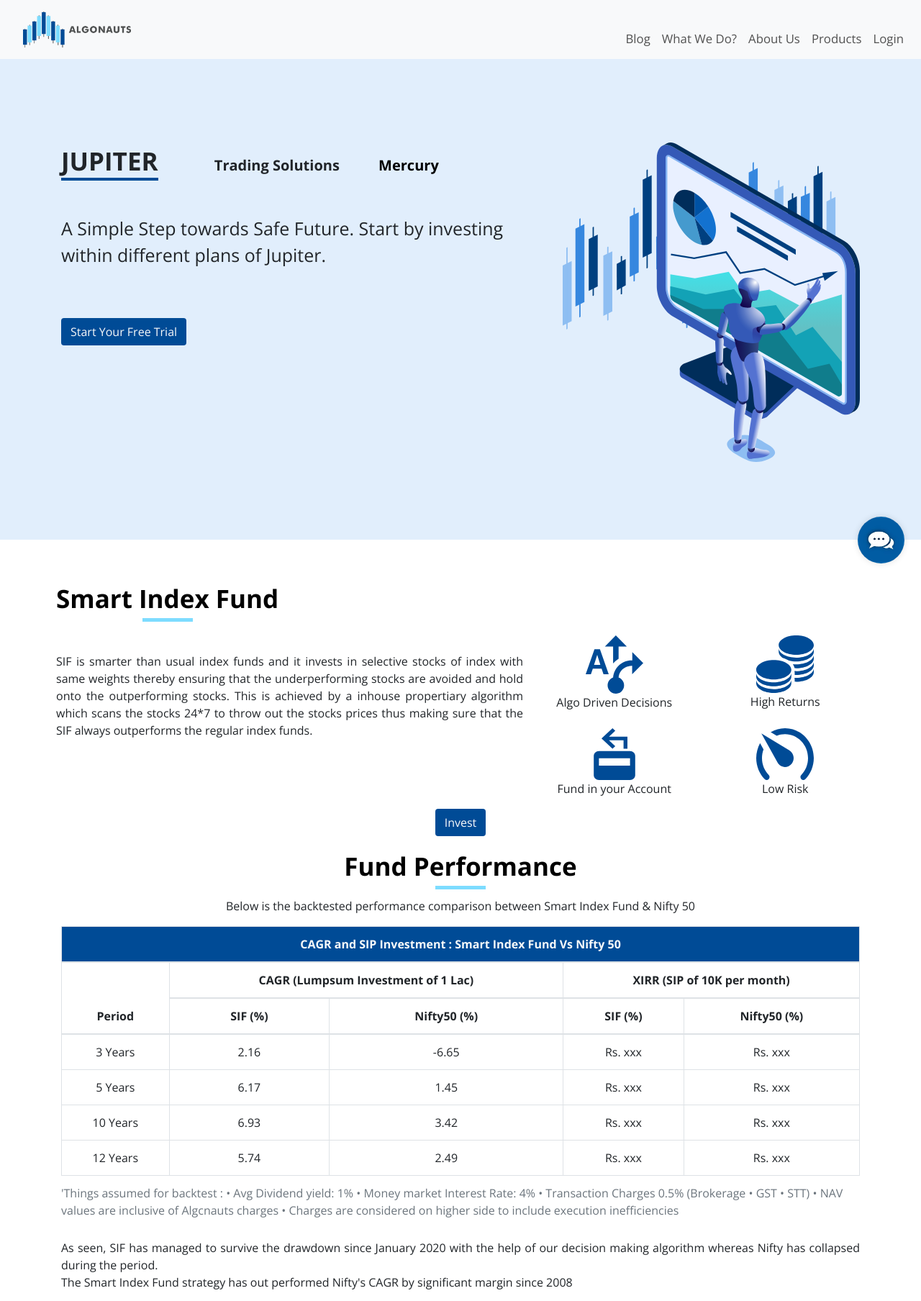
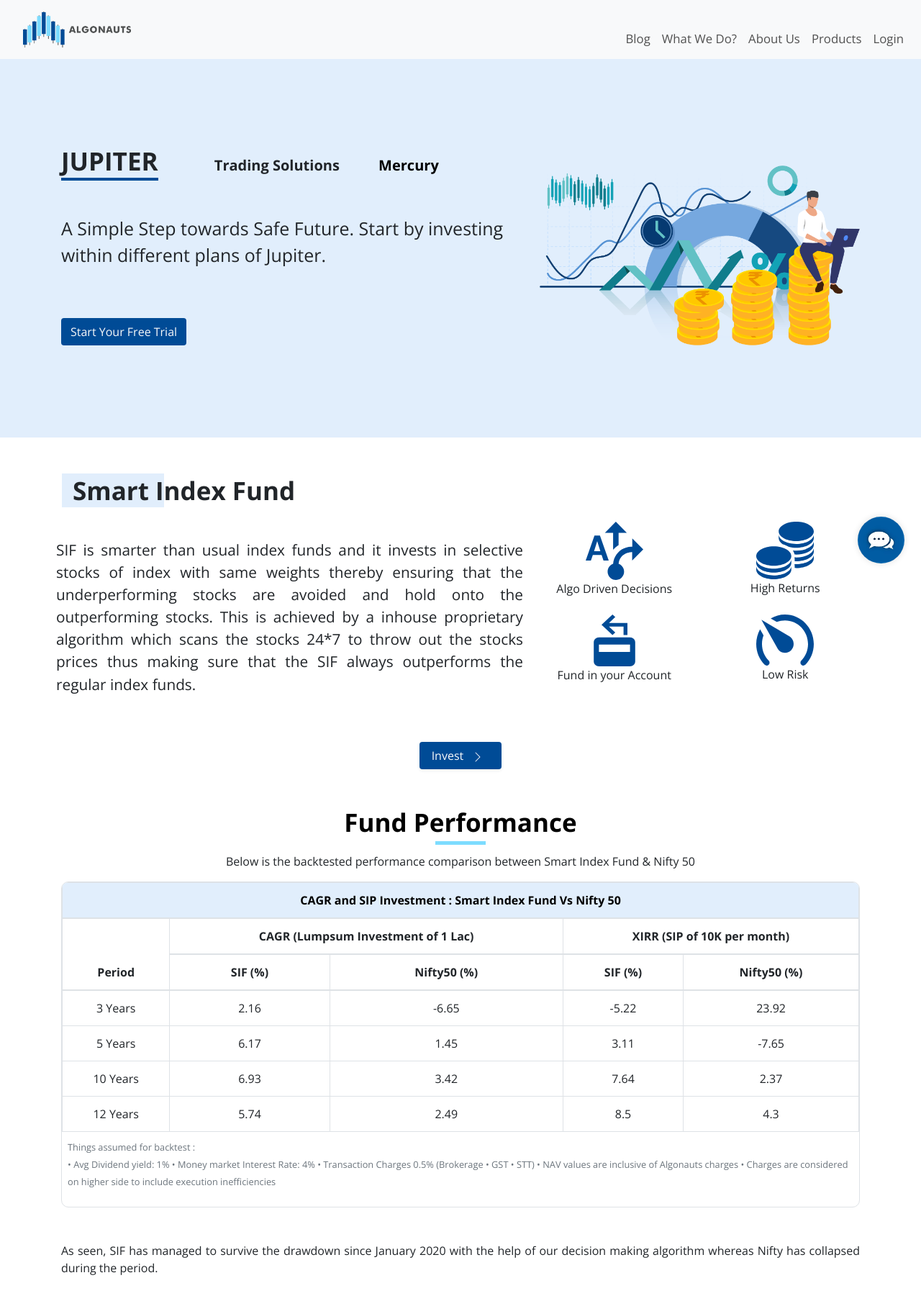
Before and after one commit to rushike/algo-helios, a Django app: page /subscriptions/jupiter/ in a window 1280 px wide. Shown: the top 1808 px of the page at 72% size. Run offline with Django 3.2, Linux system fonts and the light colour scheme; parts of the project's set-up code (start-up, migrations or seed data) failed here and were passed over; some libraries are stand-ins or nearby versions.

Commit message:
Jupiter Redesigned

```diff
--- a/static/css/products_css.css
+++ b/static/css/products_css.css
@@ -80,7 +80,9 @@
 .dark_blue_color{
 	background-color: #004b96 !important;
 }
-
+.light_blue_color{
+	background-color: #E1EEFC;
+}
 .btn-group {
 	display: flex;
 	flex-direction: row;
@@ -324,3 +326,46 @@ nav{
 .navbar{
 	background-color: #e1eefc;
 }
+
+.smart_text::before {
+		content: "Smart I";
+		background-color : #E1EEFC;
+		font-size: 35px;
+		font-weight	: bold;
+		padding-left: 15px;
+}
+.not_smart_text{
+	font-size: 35px;
+	font-weight	: bold;
+}
+
+.table-curved {
+    border-collapse: separate;
+}
+.table-curved {
+    border: solid #ccc 1px;
+    border-radius: 6px;
+    border-left:0px;
+}
+.table-curved td, .table-curved th {
+    border-left: 1px solid #ccc;
+    border-top: 1px solid #ccc;
+}
+.table-curved th {
+    border-top: none;
+}
+.table-curved th:first-child {
+    border-radius: 6px 0 0 0;
+}
+.table-curved th:last-child {
+    border-radius: 0 6px 0 0;
+}
+.table-curved th:only-child{
+    border-radius: 6px 6px 0 0;
+}
+.table-curved tr:last-child td:first-child {
+    border-radius: 0 0 0 6px;
+}
+.table-curved tr:last-child td:last-child {
+    border-radius: 0 0 6px 0;
+}
--- a/static/js/vue/templates/mercury-product-template.js
+++ b/static/js/vue/templates/mercury-product-template.js
@@ -334,7 +334,7 @@ const timeline =
     </v-timeline>
 
 
-<div class="container">
+<div class="container mt-5">
 
 <!-- <div class="mx-auto mt-5 mb-5">
   Experience all these Features<br>
@@ -364,13 +364,13 @@ const timeline =
   <span class="font-weight-bold">Experience all these Features
 </span>
 </p>
-<div class="row justify-content-center mb-4">
+<div class="row justify-content-center mt-5 mb-5">
   <button class="btn btn-md text-light dark_blue_color text-center justify-content-center">
       Start Your Free Trial
   </button>
 </div>
 
-<p class="text-center mt-5"><span class="max_font2">FAQ</span></p>
+<p class="text-center mt-5"><span class="max_font2 mt-5">FAQ</span></p>
 
     <!-- <v-expansion-panels popout blue elevation="0">
       <v-expansion-panel
--- a/templates/subscriptions/jupiter.html
+++ b/templates/subscriptions/jupiter.html
@@ -18,7 +18,7 @@
 {% endblock navbar_selector%}
 
 {% block js_imports %}
-<script>
+<!-- <script>
 		$(document).ready(()=>{
 			// console.log("Will change css.")
 			$("nav").attr({style : "background-color: rgb(225,238,252)!important"});
@@ -52,8 +52,15 @@
             })
         });
 
+</script> -->
+<script>
+	$(function () {
+  		$(document).scroll(function () {
+	  	var $nav = $(".navbar-fixed-top");
+	  	$nav.toggleClass('scrolled', $(this).scrollTop() > $nav.height());
+	});
+	});
 </script>
-
 	<!-- <script src="{% static '/js/plans.js' %}" type="text/javascript"></script> -->
 	<link href="https://fonts.googleapis.com/css2?family=Open+Sans&display=swap" rel="stylesheet">
 
@@ -68,10 +75,6 @@
    <meta name="viewport" content="width=device-width, initial-scale=1, maximum-scale=1, user-scalable=no, minimal-ui">
 
 {% endblock %}
-
-<style>
-
-</style>
 
 {% block subscriptions_content %}
 
@@ -107,10 +110,10 @@
 		  Start Your Free Trial
 		</button>
 	  </div>
-
+	  <!-- "padding-top: 5rem; padding-left: 5rem; -->
 		<div class="col-md-5 justify-content-center text-center hide_this_mobile">
-			<img src="/static/img/mercury_prod_bg.svg" class="img-fluid"
-			style="padding-bottom: 5.5rem; padding-left: 2rem;"
+			<img src="/static/img/jupiter-product-bg.png" class="img-fluid"
+			style="padding-top: 2rem ;width: 950px;"
 			>
 		</div>
 
@@ -124,8 +127,8 @@
 
 	<div class="row">
 		<p class="float-left">
-			<span class="max_font2 m-2">
-				Smart Index Fund
+			<span class="max_font m-2">
+				<div class="smart_text"></div><div class="not_smart_text">ndex Fund</div>
 			</span>
 		</p>
 	</div>
@@ -133,12 +136,12 @@
 	<div class="row">
 
 		<div class="col-md-7 text-justify float-left p-0 mt-3">
-			<p class="text-justify p-2">
+			<p class="text-justify p-2" style="font-size: 1.3rem;">
 				SIF is smarter than usual index funds and it
 				invests in selective stocks of index with same
 				weights thereby ensuring that the underperforming
 				stocks are avoided and hold onto the outperforming
-				stocks. This is achieved by a inhouse propertiary
+				stocks. This is achieved by a inhouse proprietary
 				algorithm which scans the stocks 24*7 to throw out
 				the stocks prices thus making sure that the SIF always
 				outperforms the regular index funds.
@@ -177,10 +180,13 @@
 
 	</div>
 <!-- ----------------------------------------------------- -->
-<div class="text-center">
-	<button class="btn btn-md text-light mt-3 dark_blue_color">
+<div class="text-center mt-4 mb-5">
+
+	<button class="btn btn-md text-light mt-3 dark_blue_color shadow-sm px-3">
 		Invest
+		<svg class="bi bi-chevron-right" width="32" height="20" viewBox="0 0 20 20" fill="currentColor" xmlns="http://www.w3.org/2000/svg"><path fill-rule="evenodd" d="M6.646 3.646a.5.5 0 01.708 0l6 6a.5.5 0 010 .708l-6 6a.5.5 0 01-.708-.708L12.293 10 6.646 4.354a.5.5 0 010-.708z"/></svg>
 	</button>
+
 </div>
 <!-- ----------------------------------------------------- -->
 <div class="container text-center mx-auto mt-3">
@@ -195,17 +201,18 @@
 
 
 	<!-- <p class="text-center">CAGR & SIP Investment Smart Index Fund vs Nifty 50</p> -->
-	<div class="table-responsive">
-		<table class="table table-bordered">
-			<caption>'Things assumed for backtest : • Avg Dividend yield: 1% • Money market
+	<div class="table-responsive table-bordered" style="border-radius: 10px;">
+		<table class="table">
+			<caption class="p-2"><small>
+				Things assumed for backtest :<br> • Avg Dividend yield: 1% • Money market
 				Interest Rate: 4% • Transaction Charges 0.5% (Brokerage • GST • STT) • NAV values
-				are inclusive of Algcnauts charges • Charges are considered on higher side to include
+				are inclusive of Algonauts charges • Charges are considered on higher side to include
 				execution inefficiencies
-			</caption>
+			</small></caption>
 
 					<thead>
 					<tr>
-					<th colspan="5" class="dark_blue_color text-light">CAGR and SIP Investment : Smart Index Fund Vs Nifty 50 </th>
+					<th colspan="5" class="light_blue_color" style="color: black;">CAGR and SIP Investment : Smart Index Fund Vs Nifty 50 </th>
 					</tr>
 					  <tr>
 						<th rowspan="2">Period</th>
@@ -224,44 +231,45 @@
 						<td>3 Years</td>
 						<td>2.16</td>
 						<td>-6.65</td>
-						<td>Rs. xxx</td>
-						<td>Rs. xxx</td>
+						<td>-5.22</td>
+						<td>23.92</td>
 					  </tr>
 					  <tr>
 						<td>5 Years</td>
 						<td>6.17</td>
 						<td>1.45</td>
-						<td>Rs. xxx</td>
-						<td>Rs. xxx</td>
+						<td>3.11</td>
+						<td>-7.65</td>
 					  </tr>
 					  <tr>
 						<td>10 Years</td>
 						<td>6.93</td>
 						<td>3.42</td>
-						<td>Rs. xxx</td>
-						<td>Rs. xxx</td>
+						<td>7.64</td>
+						<td>2.37</td>
 					  </tr>
 					  <tr>
 						<td>12 Years</td>
 						<td>5.74</td>
 						<td>2.49</td>
-						<td>Rs. xxx</td>
-						<td>Rs. xxx</td>
+						<td>8.5</td>
+						<td>4.3</td>
 					  </tr>
 					</tbody>
 				  </table>
 			</div>
 
-<p class="float-left text-justify">As seen, SIF has managed to survive the drawdown since January 2020 with the help of our decision making algorithm whereas Nifty has collapsed during the period.
-<br>
-	The Smart Index Fund strategy has out performed Nifty's CAGR by significant margin since 2008
+<p class="float-left text-justify mt-5 mb-5">As seen, SIF has managed to survive the drawdown since January 2020 with the help of our decision making algorithm whereas Nifty has collapsed during the period.
 <br>
 	<h3>NAV : Smart Index Fund vs Nifty 50 </h3>
 
 <!-- Create a div where the graph will take place -->
 <div id="my_dataviz" class="mb-5"></div>
 
+
+<p class="font-italic">The Smart Index Fund strategy has out performed Nifty's CAGR by significant margin since 2008 </p>
 </p>
+
 </div>
 <!-- ----------------------------------------------------- -->
 
@@ -431,16 +439,31 @@
 	</p>
 <ul class="accordion" style="list-style: none;">
 		<li>
-			<a>What happens when my free trials expires ?</a>
-			<p> During your free trial, you have access to the Premium plan with the full functionality of Mercury. When the trial ends, you won’t be charged. You may choose to upgrade to a Basic or Premium plan from here.</p>			</li>
-		<li>
-			<a>Do you offer Discounts ?</a>
-			<p>Yes! Our discount schemes keep changing.Refer us to get Rs. 150/- off and the referee will get Rs. 100/- on his subscription.</p>
+			<a>What are index funds ?</a>
+			<p></p>
 		</li>
 		<li>
-			<a>Can I pay for my Team ?</a>
-			<p>Yes, you can. You can create your own team and pay for them in bulk to get a better offer.</p>
+			<a>Who should invest ?</a>
+			<p></p>
 		</li>
+		<li>
+			<a>What is the minimum investment ?</a>
+			<p></p>
+		</li>
+		<li>
+			<a>How long does the investment period vary ?</a>
+			<p></p>
+		</li>
+		<li>
+			<a>What is the turnover ratio of the index ?</a>
+			<p></p>
+		</li>
+
+		<li>
+			<a>How is SIF different from regular index funds ?</a>
+			<p></p>
+		</li>
+
 </ul> <!-- / accordion -->
 </div>
 
```
Also changed, not shown: static/img/jupiter-product-bg.png (added).
